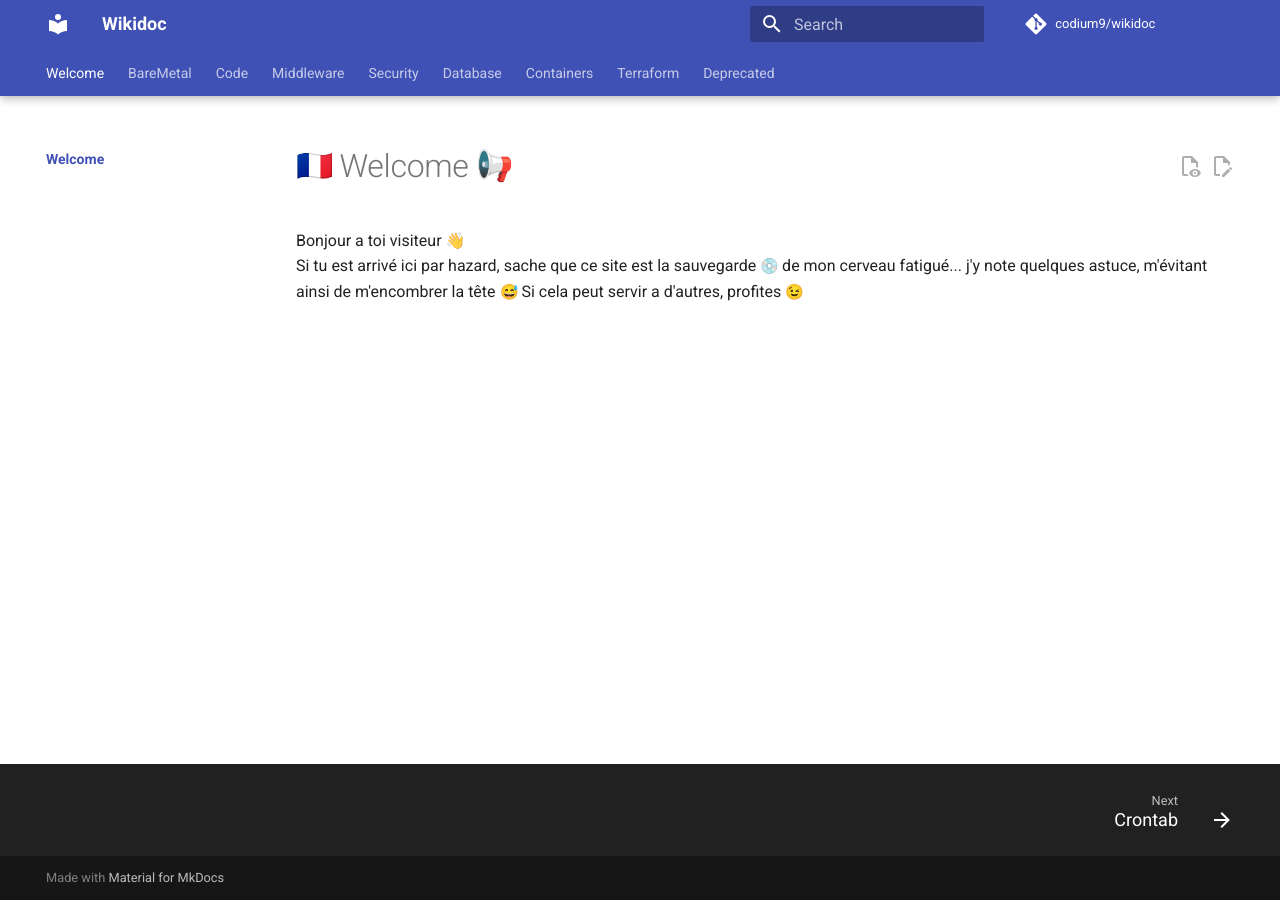
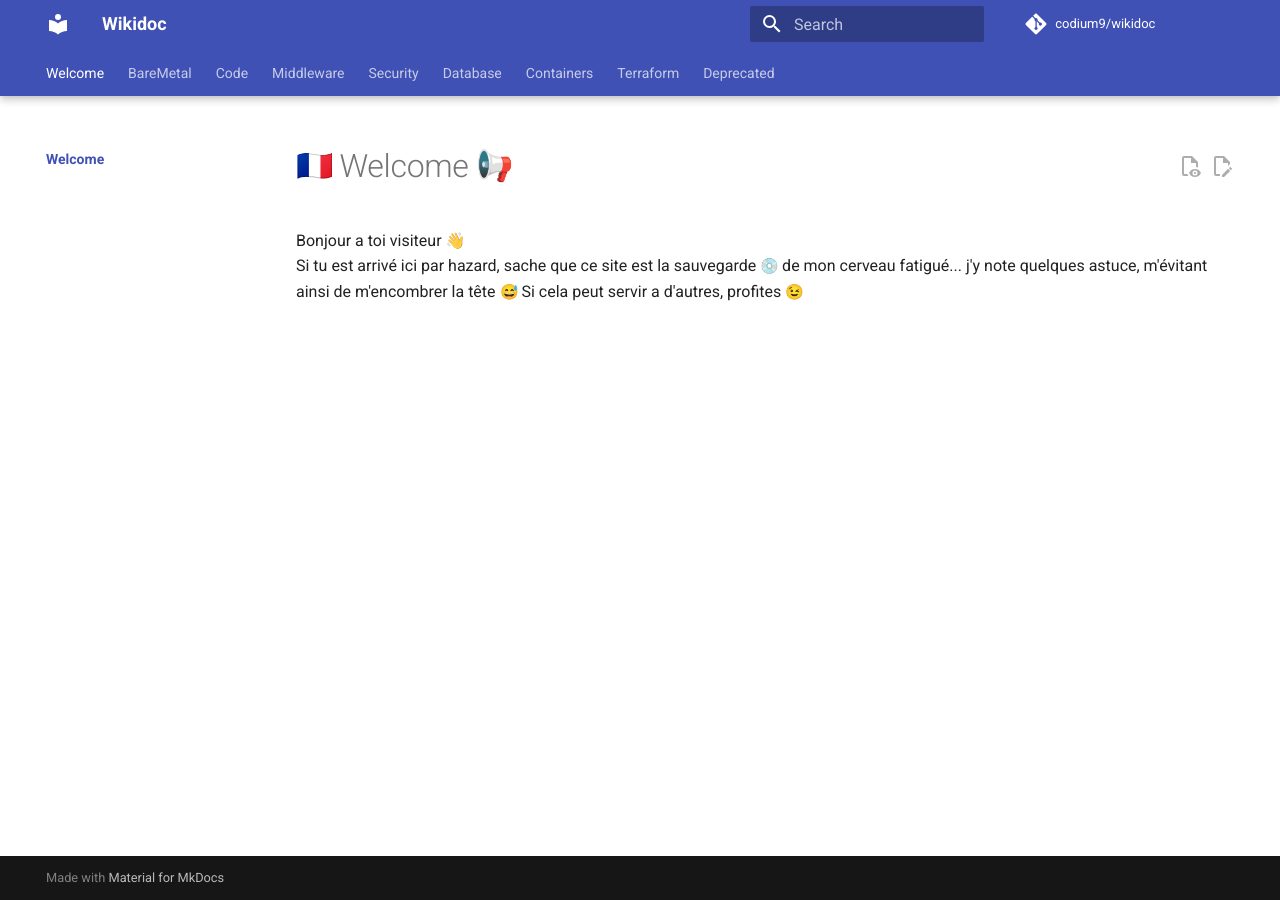
Before and after one commit to codium9/wikidoc, an MkDocs documentation site: the page built from docs/index.md, in a window 1280 px wide. Built offline with MkDocs 1.6.1 and Material for MkDocs 9.7.7, drawn with Linux system fonts in a browser that asks for light colours; emoji names are drawn with the system emoji font; comment, search, counter and statistics services are not loaded.

Commit message:
Update mkdocs.yml
disable navigation.footer

```diff
--- a/mkdocs.yml
+++ b/mkdocs.yml
@@ -53,7 +53,7 @@ theme:
     - content.action.view
     - toc.follow
     - toc.integrate
-    - navigation.footer
+ #   - navigation.footer
 
   palette:
     primary: "indigo"
```
